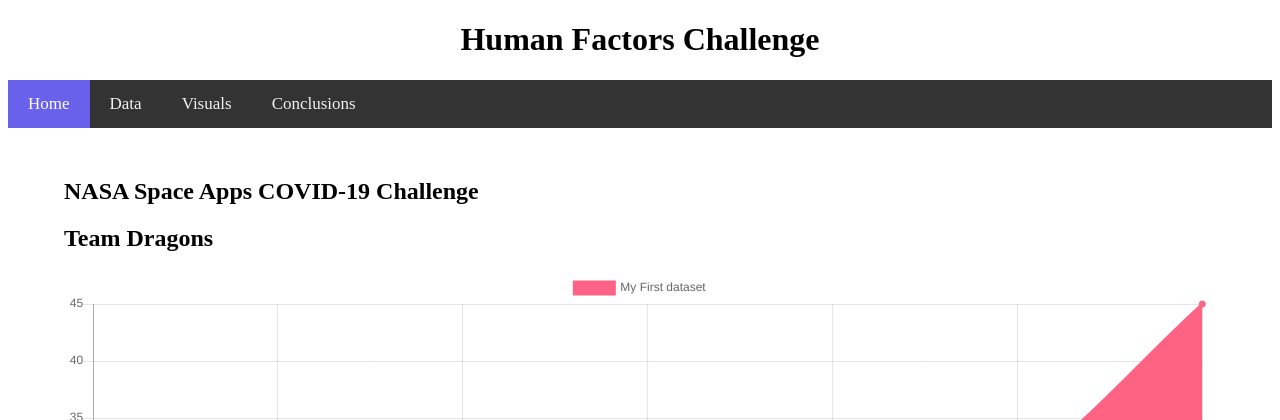
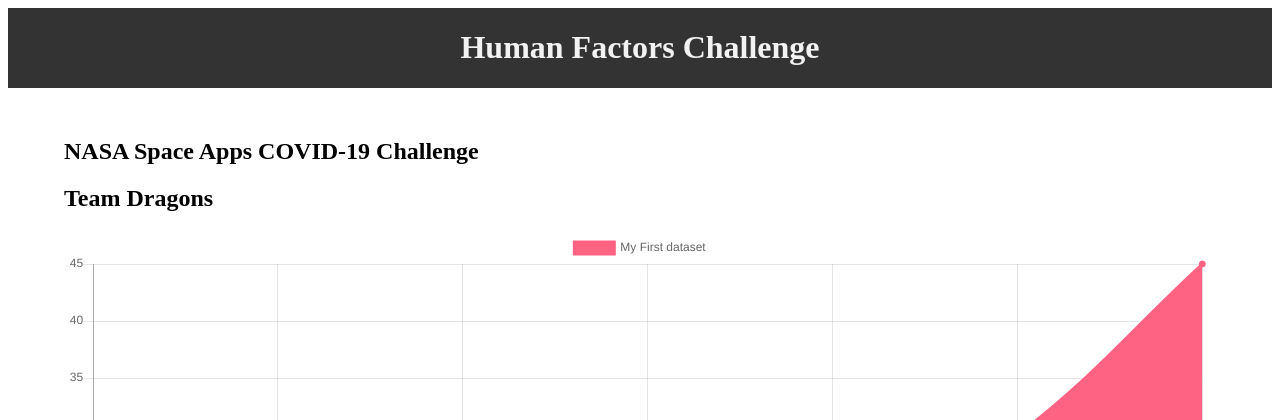
Before and after one commit to TOduah/NASA_Space_Apps_COVID19, a Flask app: page / in a window 1280 px wide. Shown: the top 420 px of the page. Run offline with Flask 2, Linux system fonts and the light colour scheme; some libraries are stand-ins or nearby versions.

Commit message:
Fixing Header

```diff
--- a/templates/index.html
+++ b/templates/index.html
@@ -6,6 +6,13 @@
     <link rel="stylesheet" type="text/css" href="stylesheet.css">
     <script src="https://cdn.jsdelivr.net/npm/chart.js@2.8.0"></script>
     <style>
+        header {
+            color: #f2f2f2;
+            overflow: hidden;
+            background-color: #333;
+            font-family: nasaliza;
+        }
+
         .topnav {
             overflow: hidden;
             background-color: #333;
@@ -59,12 +66,12 @@
         <h1>Human Factors Challenge</h1>
     </header>
 
-    <div class="topnav">
+    <!--<div class="topnav">
         <a class="active" href="#home">Home</a>
         <a href="#news">Data</a>
         <a href="#contact">Visuals</a>
         <a href="#about">Conclusions</a>
-    </div>
+    </div> -->
 
     <main>
         <h2>NASA Space Apps COVID-19 Challenge</h2>
@@ -84,6 +91,7 @@
 			<br>
 		</p>
 	</footer>
+
     <script>
         var ctx = document.getElementById('myChart').getContext('2d');
         var chart = new Chart(ctx, {
```
